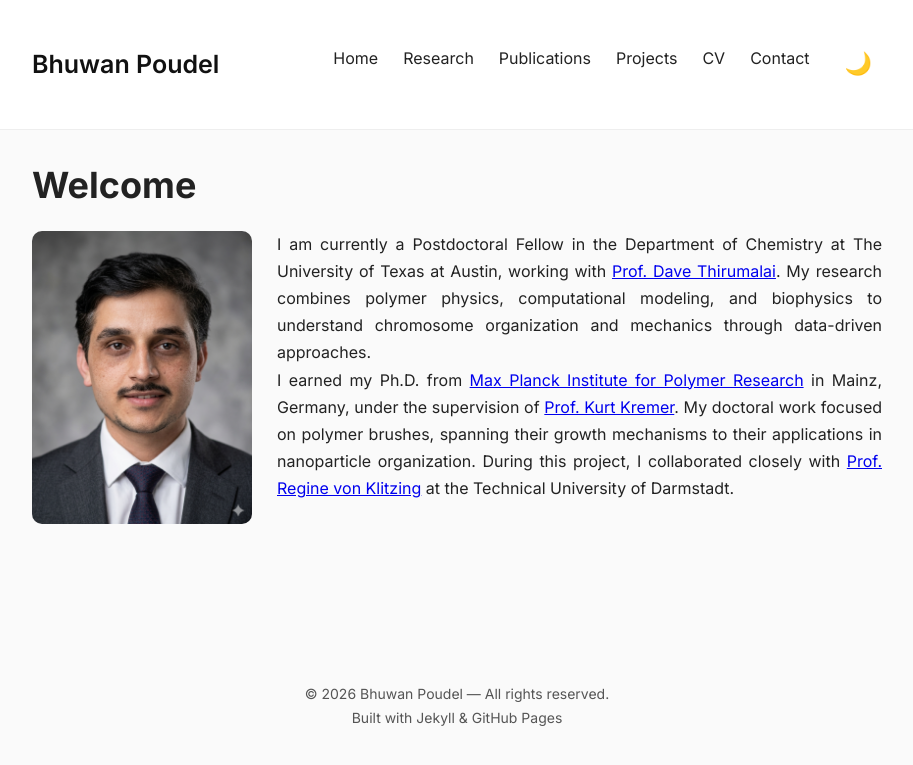
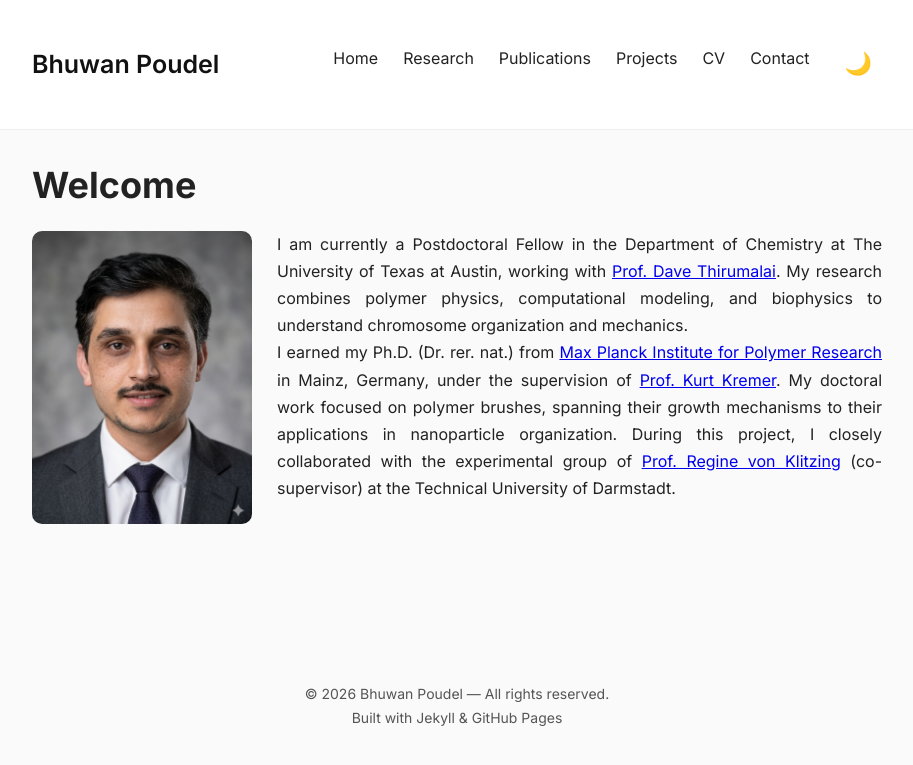
Before and after one commit to pdlbhuwan/pdlbhuwan.github.io, a Jekyll site: the page built from index.md, in a window 1280 px wide. Shown: the top 765 px of the page, without its empty margins (183-1096 px from the left). Built offline with Jekyll 4.4.1, drawn with Linux system fonts in a browser that asks for light colours.

Commit message:
Update index.md

```diff
--- a/index.md
+++ b/index.md
@@ -21,11 +21,11 @@ style="width: 220px; border-radius: 10px;">
 <div style="flex: 1; text-align: justify;">
 
 <p>
-I am currently a Postdoctoral Fellow in the Department of Chemistry at The University of Texas at Austin, working with <a href="https://scholar.google.com/citations?hl=en&user=sNiAY9IAAAAJ&view_op=list_works&sortby=pubdate">Prof. Dave Thirumalai</a>. My research combines polymer physics, computational modeling, and biophysics to understand chromosome organization and mechanics through data-driven approaches.
+I am currently a Postdoctoral Fellow in the Department of Chemistry at The University of Texas at Austin, working with <a href="https://scholar.google.com/citations?hl=en&user=sNiAY9IAAAAJ&view_op=list_works&sortby=pubdate">Prof. Dave Thirumalai</a>. My research combines polymer physics, computational modeling, and biophysics to understand chromosome organization and mechanics.
 </p>
 
 <p>
-I earned my Ph.D. from <a href="https://www.mpip-mainz.mpg.de/">Max Planck Institute for Polymer Research</a> in Mainz, Germany, under the supervision of <a href="https://scholar.google.com/citations?hl=en&user=4EGKVD0AAAAJ">Prof. Kurt Kremer</a>. My doctoral work focused on polymer brushes, spanning their growth mechanisms to their applications in nanoparticle organization. During this project, I collaborated closely with <a href="https://scholar.google.co.in/citations?user=f9cEXPkAAAAJ&hl=en">Prof. Regine von Klitzing</a> at the Technical University of Darmstadt.
+I earned my Ph.D. (Dr. rer. nat.) from <a href="https://www.mpip-mainz.mpg.de/">Max Planck Institute for Polymer Research</a> in Mainz, Germany, under the supervision of <a href="https://scholar.google.com/citations?hl=en&user=4EGKVD0AAAAJ">Prof. Kurt Kremer</a>. My doctoral work focused on polymer brushes, spanning their growth mechanisms to their applications in nanoparticle organization. During this project, I closely collaborated with the experimental group of <a href="https://scholar.google.co.in/citations?user=f9cEXPkAAAAJ&hl=en">Prof. Regine von Klitzing</a> (co-supervisor) at the Technical University of Darmstadt.
 </p>
 
 </div>
```
